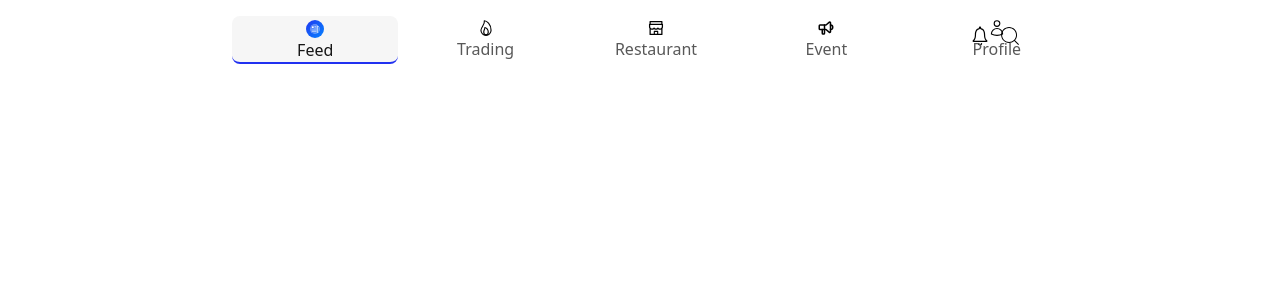
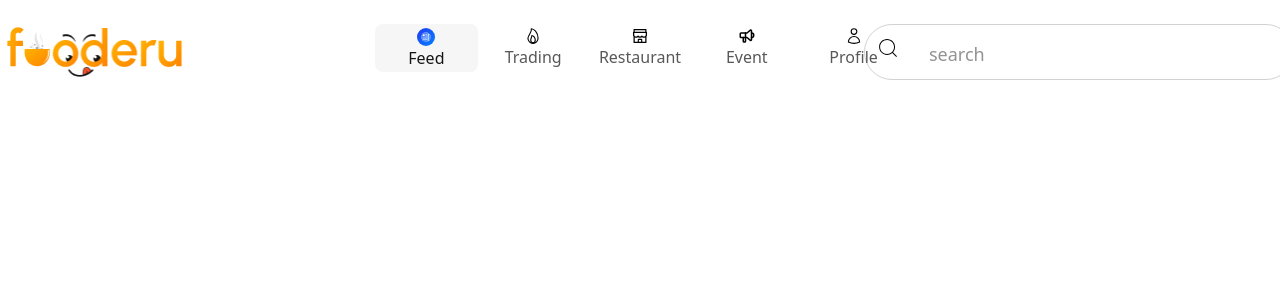
Before and after one commit to MehediHasanMridha/Fooderu_boys, a React (Vite) app: page / in a window 1280 px wide. Shown: the top 300 px of the page. Built offline with nearby package versions, Linux system fonts and the light colour scheme.

Commit message:
finish the large device design

```diff
--- a/src/Navbar.jsx
+++ b/src/Navbar.jsx
@@ -14,35 +14,47 @@ import logo from "./assets/Logo (2).png";
 
 const Navbar = () => {
   return (
-    <div className="w-[430px] md:w-[771px] lg:max-w-[1772px] mx-auto md:px-1 md:py-2  md:relative">
+    <div className="w-[430px] md:w-[771px] lg:w-[1772px] mx-auto md:px-1 md:py-2 md:relative lg:h-16">
       {/* top line  */}
-      <div className="flex justify-between mt-4">
+      <div className="flex justify-between mt-4 ">
         <div className="flex justify-start gap-1.5">
           <IoReorderThreeOutline className="text-2xl lg:hidden" />
-          <img src={logo} alt="" />
+          <img
+            className="w-[100px] h-[30px] md:w-[80px] lg:w-[181px] lg:h-14 "
+            src={logo}
+            alt=""
+          />
         </div>
-        <div className="flex justify-start gap-1.5 text-2xl ">
-          <IoIosNotificationsOutline />
-          <CiSearch />
+        <div className="flex justify-start gap-1.5 text-2xl relative lg:w-[412px] ">
+          {/* search icon  */}
+          <CiSearch className="lg:absolute lg:left-3 lg:top-3 " />
+          <input
+            className="hidden lg:block placeholder:text-[#939393] placeholder:text-lg px-4 rounded-[56px] pl-16 border border-[#D2D2D2] "
+            type="text"
+            name=""
+            id=""
+            placeholder="search"
+          />
+          <IoIosNotificationsOutline className="lg:text-[32px] text-[#161616] lg:mt-3 " />
         </div>
       </div>
 
       {/* navigation button  */}
-      <div className="flex justify-between mt-2 gap-1  md:absolute md:left-1/2 md:-translate-x-1/2 md:w-[558px] lg:w-[848px] top-2 ml-4 md:h ">
+      <div className="flex justify-between mt-2 gap-1  md:absolute md:left-1/2 md:-translate-x-1/2 md:w-[530px]  top-2 lg:top-4 lg:mr-3 ">
         {/* news button  */}
-        <button className="flex items-center justify-center mx-auto bg-[#F6F6F6] w-full rounded-[8px] py-2 md:py-0 border-b-2 border-[#2131F0] md:flex-col md:justify-start md:h-12 ">
+        <button className="flex items-center justify-center mx-auto bg-[#F6F6F6] w-[80px] h-12 md:w-[65px] lg:w-[165px] rounded-[8px] pyh-12 d:py-0 border-b-2 lg:border-0 border-[#2131F0] md:flex-col md:justify-start md:h-12 ">
           <IoNewspaperOutline className="rounded-[86.667px] bg-gradient-to-br from-[#2131F0] to-[#0A82FE] text-lg text-white p-1 mt-1 " />
           <h2 className="hidden md:block text-base text-[#161616] ">Feed</h2>
         </button>
 
         {/* trading button  */}
-        <button className="flex items-center justify-center mx-auto w-full rounded-2xl py-2 md:py-0 md:flex-col md:h-12  ">
+        <button className="flex items-center justify-center mx-auto w-[80px] h-12 md:w-[65px] lg:w-[165px] rounded-2xl py-2h-12 py-0 md:flex-col md:h-12  ">
           <IoFlameOutline className="text-2xl md:text-lg" />
           <h2 className="hidden md:block text-base text-[#585858] ">Trading</h2>
         </button>
 
         {/*  restaurant button */}
-        <button className="flex items-center justify-center mx-auto w-full py-2 md:py-0 md:h-12 md:flex-col">
+        <button className="flex items-center justify-center mx-auto w-[80px] h-12 md:w-[65px] lg:w-[165px] py-2 md:py-0 md:h-12  md:flex-col">
           <AiOutlineShop className="text-2xl md:text-lg" />
           <h2 className="hidden md:block text-base text-[#585858] ">
             Restaurant
@@ -50,13 +62,13 @@ const Navbar = () => {
         </button>
 
         {/* event button  */}
-        <button className="flex items-center justify-center mx-auto w-full py-2 md:py-0 md:h-12 md:flex-col">
+        <button className="flex items-center justify-center mx-auto w-[80px] h-12 md:w-[65px] lg:w-[165px] py-2 md:py-0 md:h-12  md:flex-col">
           <TbSpeakerphone className="text-2xl md:text-lg" />
           <h2 className="hidden md:block text-base text-[#585858] ">Event</h2>
         </button>
 
         {/* Profile button  */}
-        <button className="flex items-center justify-center mx-auto w-full py-2 md:py-0 md:h-12 md:flex-col">
+        <button className="flex items-center justify-center mx-auto w-[80px] h-12 md:w-[65px] lg:w-[165px] py-2 md:py-0 md:h-12  md:flex-col">
           <HiOutlineUser className="text-2xl md:text-lg" />
           <h2 className="hidden md:block text-base text-[#585858] ">Profile</h2>
         </button>
```
Also changed, not shown: src/assets/Logo (2).png.
